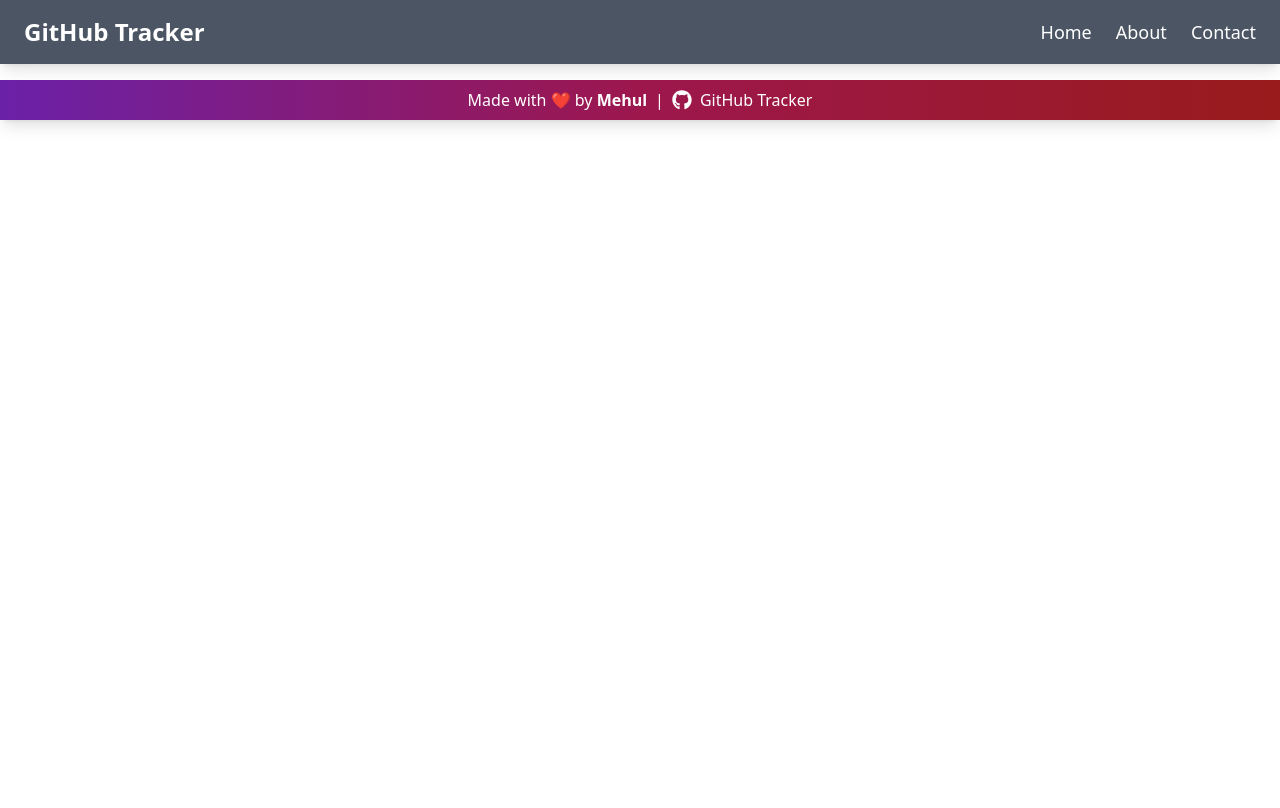
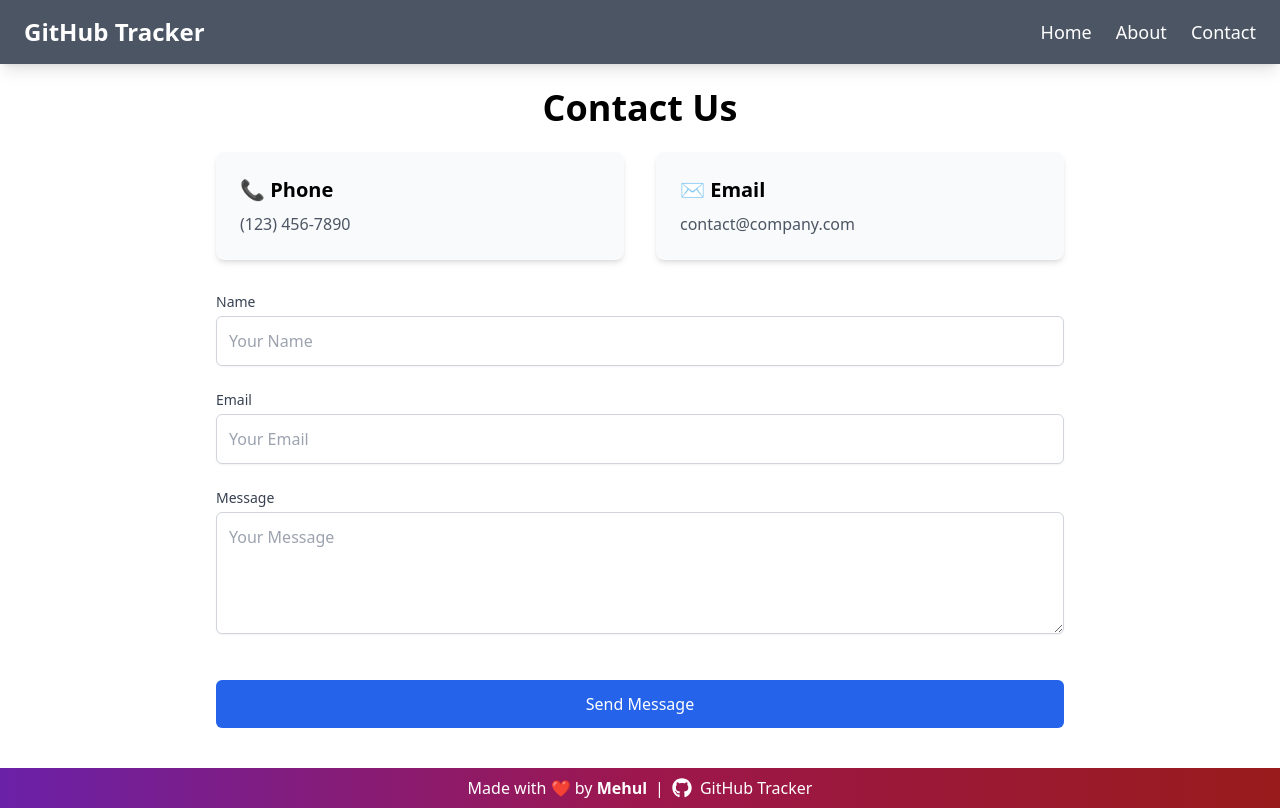
Before and after one commit to nishanthkj/github_tracker, a React (Vite) app: page /contact in a window 1280 px wide. Built offline with nearby package versions, Linux system fonts and the light colour scheme.

Commit message:
Save local changes before merging

```diff
--- a/src/App.jsx
+++ b/src/App.jsx
@@ -1,22 +1,30 @@
-import { Routes, Route, Navigate } from 'react-router-dom';
-import Navbar from './components/Navbar';
-import Footer from './components/Footer';
-import Home from './pages/Home/Home';
+import { Routes, Route, Navigate } from 'react-router-dom';  // Import Routes and Route from react-router-dom
+import Navbar from './components/Navbar';  // Import Navbar
+import Footer from './components/Footer';  // Import Footer
+import Home from './pages/Home/Home';  // Import the Home (Dashboard) component
+import About from './pages/About/About';  // Import the About component
+import Contact from './pages/Contact/Contact';  // Import the Contact component
 
 function App() {
   return (
     <div>
       {/* Navbar */}
-      <Navbar />
+      <Navbar /> {/* No modification required to Navbar */}
 
       {/* Main content */}
       <main className="flex-grow">
         <Routes>
-          {/* Redirect from root (/) to the dashboard */}
-          <Route path="/" element={<Navigate to="/dashboard" replace />} />
+          {/* Redirect root (/) to the Home page */}
+          <Route path="/" element={<Navigate to="/home" replace />} />
 
-          {/* Route to the Home (Dashboard) page */}
-          <Route path="/dashboard" element={<Home />} />
+          {/* Route for Home (Dashboard) */}
+          <Route path="/home" element={<Home />} />
+
+          {/* Route for About */}
+          <Route path="/about" element={<About />} />
+
+          {/* Route for Contact */}
+          <Route path="/contact" element={<Contact />} />
         </Routes>
       </main>
 
--- a/src/components/Navbar.jsx
+++ b/src/components/Navbar.jsx
@@ -1,4 +1,4 @@
-// src/components/Navbar.jsx
+import { Link } from 'react-router-dom';
 
 function Navbar() {
   return (
@@ -6,29 +6,29 @@ function Navbar() {
       <div className="container mx-auto px-6 py-4 flex justify-between items-center">
         {/* Brand Name */}
         <div className="text-2xl font-bold hover:text-gray-300 cursor-pointer">
-            GitHub Tracker
+          GitHub Tracker
         </div>
 
         {/* Links/Buttons */}
         <div className="space-x-6">
-          <a
-            href="#home"
+          <Link
+            to="/home"
             className="text-lg font-medium hover:text-gray-300 transition-all"
           >
             Home
-          </a>
-          <a
-            href="#about"
+          </Link>
+          <Link
+            to="/about"
             className="text-lg font-medium hover:text-gray-300 transition-all"
           >
             About
-          </a>
-          <a
-            href="#contact"
+          </Link>
+          <Link
+            to="/contact"
             className="text-lg font-medium hover:text-gray-300 transition-all"
           >
             Contact
-          </a>
+          </Link>
         </div>
       </div>
     </nav>
--- /dev/null
+++ b/src/pages/About/About.jsx
@@ -0,0 +1,45 @@
+import React from 'react';
+
+const About = () => {
+  return (
+    <div className="about-container">
+      {/* Hero Section */}
+      <section className="hero bg-gray-800 text-white py-12">
+        <h1 className="text-4xl font-bold text-center">About Us</h1>
+        <p className="text-lg text-center mt-4">Welcome to GitHub Tracker! We simplify issue tracking for developers.</p>
+      </section>
+
+      {/* Mission Section */}
+      <section className="mission py-12">
+        <h2 className="text-3xl font-semibold text-center">Our Mission</h2>
+        <p className="text-lg text-center mt-4 max-w-3xl mx-auto">
+          We aim to provide an efficient and user-friendly way to track GitHub issues and pull requests. Our goal is to make it easy for developers to stay organized and focused on their projects without getting bogged down by the details.
+        </p>
+      </section>
+
+      {/* Features Section */}
+      <section className="features bg-gray-100 py-12">
+        <h2 className="text-3xl font-semibold text-center">What We Do</h2>
+        <div className="flex justify-around mt-8">
+          <div className="feature-item text-center">
+            <div className="feature-icon text-4xl">🔍</div>
+            <h3 className="font-semibold mt-4">Simple Issue Tracking</h3>
+            <p className="text-lg mt-2">Track your GitHub issues seamlessly with intuitive filters and search options.</p>
+          </div>
+          <div className="feature-item text-center">
+            <div className="feature-icon text-4xl">👥</div>
+            <h3 className="font-semibold mt-4">Team Collaboration</h3>
+            <p className="text-lg mt-2">Collaborate with your team in real-time, manage issues and pull requests effectively.</p>
+          </div>
+          <div className="feature-item text-center">
+            <div className="feature-icon text-4xl">⚙️</div>
+            <h3 className="font-semibold mt-4">Customizable Settings</h3>
+            <p className="text-lg mt-2">Customize your issue tracking workflow to match your team's needs.</p>
+          </div>
+        </div>
+      </section>
+    </div>
+  );
+};
+
+export default About;
--- /dev/null
+++ b/src/pages/Contact/Contact.jsx
@@ -0,0 +1,93 @@
+import React, { useState } from 'react';
+
+function Contact() {
+  const [showPopup, setShowPopup] = useState(false); // State to control popup visibility
+
+  // Handle form submission
+  const handleSubmit = (e) => {
+    e.preventDefault();
+    setShowPopup(true); // Show the popup after submission
+  };
+
+  // Handle closing the popup
+  const handleClosePopup = () => {
+    setShowPopup(false); // Hide the popup
+  };
+
+  return (
+    <div className="container mx-auto p-6 max-w-4xl">
+      <h1 className="text-4xl font-semibold text-center mb-6">Contact Us</h1>
+
+      {/* Contact Methods */}
+      <section className="contact-methods grid grid-cols-1 sm:grid-cols-2 gap-8 mb-8">
+        <div className="contact-method bg-gray-50 p-6 rounded-lg shadow-md">
+          <strong className="text-xl">📞 Phone</strong>
+          <p className="mt-2 text-gray-600">(123) 456-7890</p>
+        </div>
+        <div className="contact-method bg-gray-50 p-6 rounded-lg shadow-md">
+          <strong className="text-xl">✉️ Email</strong>
+          <p className="mt-2 text-gray-600">contact@company.com</p>
+        </div>
+      </section>
+
+      {/* Contact Form */}
+      <form className="space-y-6" onSubmit={handleSubmit}>
+        <div>
+          <label className="block text-sm font-medium text-gray-700">Name</label>
+          <input
+            type="text"
+            className="mt-1 p-3 w-full border border-gray-300 rounded-md shadow-sm focus:outline-none focus:ring-2 focus:ring-blue-500"
+            placeholder="Your Name"
+            required
+          />
+        </div>
+        <div>
+          <label className="block text-sm font-medium text-gray-700">Email</label>
+          <input
+            type="email"
+            className="mt-1 p-3 w-full border border-gray-300 rounded-md shadow-sm focus:outline-none focus:ring-2 focus:ring-blue-500"
+            placeholder="Your Email"
+            required
+          />
+        </div>
+        <div>
+          <label className="block text-sm font-medium text-gray-700">Message</label>
+          <textarea
+            className="mt-1 p-3 w-full border border-gray-300 rounded-md shadow-sm focus:outline-none focus:ring-2 focus:ring-blue-500"
+            rows="4"
+            placeholder="Your Message"
+            required
+          ></textarea>
+        </div>
+        <div>
+          <button
+            type="submit"
+            className="mt-4 px-6 py-3 w-full bg-blue-600 text-white rounded-md hover:bg-blue-700 focus:outline-none focus:ring-2 focus:ring-blue-500"
+          >
+            Send Message
+          </button>
+        </div>
+      </form>
+
+      {/* Popup Modal */}
+      {showPopup && (
+        <div className="fixed inset-0 flex items-center justify-center bg-gray-800 bg-opacity-50">
+          <div className="bg-white p-8 rounded-lg shadow-lg w-full sm:w-1/3">
+            <h2 className="text-2xl font-semibold mb-4 text-center">Message Sent!</h2>
+            <p className="text-gray-600 text-center mb-6">Your message has been successfully sent. We will get back to you soon.</p>
+            <div className="flex justify-center">
+              <button
+                onClick={handleClosePopup}
+                className="px-6 py-3 bg-red-600 text-white rounded-md hover:bg-red-700 focus:outline-none focus:ring-2 focus:ring-red-500"
+              >
+                Close
+              </button>
+            </div>
+          </div>
+        </div>
+      )}
+    </div>
+  );
+}
+
+export default Contact;
```
Also changed, not shown: package.json (+5 -5 lines).
